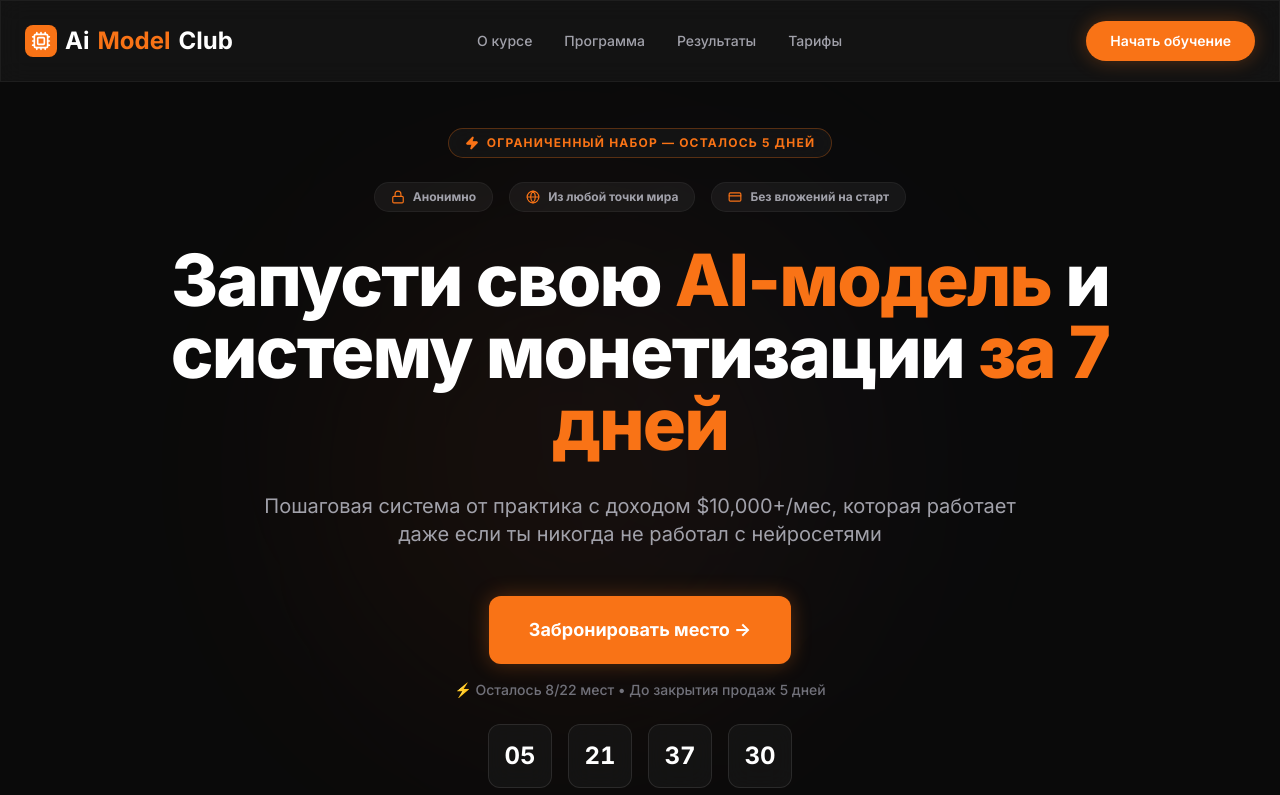
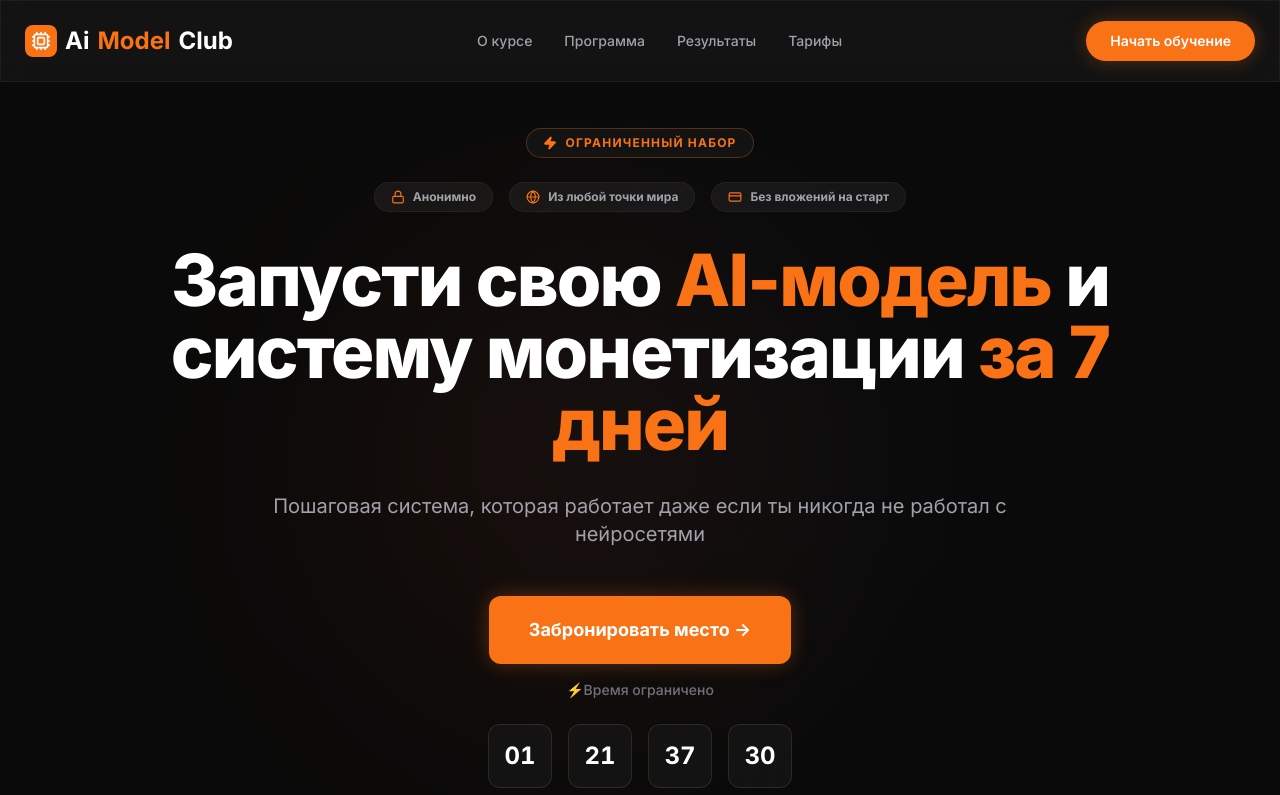
Before and after one commit to whiteedeesign/aimodels, a React (Vite) app: page / in a window 1280 px wide. Shown: the top 795 px of the page. Built offline with nearby package versions, Linux system fonts and the light colour scheme.

Commit message:
Update App.tsx

```diff
--- a/App.tsx
+++ b/App.tsx
@@ -137,7 +137,7 @@ const Timer = () => {
   useEffect(() => {
     // Таймер на 7 дней вперёд от текущей даты
 const targetDate = new Date();
-targetDate.setDate(targetDate.getDate() + 5);
+targetDate.setDate(targetDate.getDate() + 1);
 targetDate.setHours(23, 59, 59, 0);
 const targetTime = targetDate.getTime();
 
@@ -204,7 +204,7 @@ const Hero = () => (
     <Reveal>
       <div className="inline-flex items-center gap-2 px-4 py-1.5 rounded-full glass border border-orange-500/30 text-orange-500 text-xs font-bold uppercase tracking-widest mb-6">
         <Zap className="w-3.5 h-3.5 fill-current" />
-        ОГРАНИЧЕННЫЙ НАБОР — ОСТАЛОСЬ 5 ДНЕЙ
+        ОГРАНИЧЕННЫЙ НАБОР
       </div>
     </Reveal>
 
@@ -230,7 +230,7 @@ const Hero = () => (
 
     <Reveal delay={200}>
       <p className="text-zinc-400 text-lg md:text-xl max-w-3xl mb-12 leading-relaxed">
-        Пошаговая система от практика с доходом $10,000+/мес, которая работает даже если ты никогда не работал с нейросетями
+        Пошаговая система, которая работает даже если ты никогда не работал с нейросетями
       </p>
     </Reveal>
 
@@ -239,7 +239,7 @@ const Hero = () => (
         Забронировать место →
       </a>
       <p className="text-zinc-500 text-sm font-medium mb-6">
-        ⚡ Осталось 8/22 мест • До закрытия продаж 5 дней
+        ⚡Время ограничено
       </p>
       <Timer />
     </Reveal>
@@ -919,7 +919,7 @@ const Pricing = ({ onSelectPlan }: { onSelectPlan: (name: string) => void }) =>
         { text: "Доступ навсегда", included: true },
       ],
       cta: "Забронировать место →",
-      footer: "⚡ Осталось 7/20 мест"
+      footer: "⚡ Ограниченное кол-во мест"
     },
     {
       name: "Менторство",
@@ -942,7 +942,7 @@ const Pricing = ({ onSelectPlan }: { onSelectPlan: (name: string) => void }) =>
         { text: "Доступ навсегда", included: true },
       ],
       cta: "Забронировать место →",
-      footer: "⚡ Осталось 1/2 мест"
+      footer: "⚡ Ограниченное кол-во мест"
     }
   ];
 
@@ -953,7 +953,7 @@ const Pricing = ({ onSelectPlan }: { onSelectPlan: (name: string) => void }) =>
           <h2 className="text-4xl md:text-5xl font-bold mb-4">Выбери свой <span className="text-orange-500">формат</span> обучения</h2>
           <p className="text-zinc-400 text-lg mb-2">Количество мест ограничено</p>
           <p className="text-orange-500 font-bold uppercase tracking-widest text-sm">
-            ⚡ Осталось мест: Продвинутый — 7 | Менторство — 1
+            ⚡ Ограниченное кол-во мест
           </p>
         </div>
       </Reveal>
@@ -1060,7 +1060,7 @@ const FinalCTA = () => (
               Забронировать место →
             </a>
             <div className="flex items-center gap-2 text-orange-500 font-bold uppercase tracking-widest text-sm animate-pulse">
-              ⚡ Осталось 8/22 мест
+              ⚡Успей забрать своё место
             </div>
           </div>
           <p className="text-zinc-500 text-sm font-medium mt-2">
```
